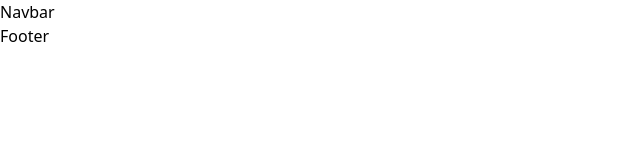
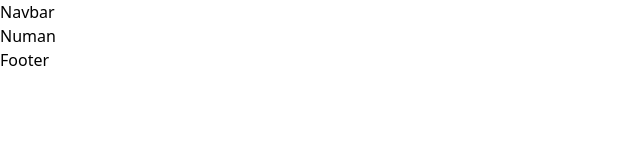
Before and after one commit to Ahmed00002/EduGrant-clent, a React (Vite) app: page / in a window 1280 px wide. Shown: the top 160 px of the page, without its empty margins (0-640 px from the left). Built offline with nearby package versions, Linux system fonts and the light colour scheme.

Commit message:
context api added: AuthProvider

```diff
--- /dev/null
+++ b/src/contexts/contexts.jsx
@@ -0,0 +1,3 @@
+import { createContext } from "react";
+
+export const AuthContext = createContext();
--- a/src/layouts/HomeLayout.jsx
+++ b/src/layouts/HomeLayout.jsx
@@ -1,9 +1,15 @@
 import { Outlet } from "react-router";
+import Navbar from "../components/Navbar";
+import Footer from "../components/Footer";
 
 const HomeLayout = () => {
   return (
     <div>
-      <Outlet />
+      <Navbar />
+      <main>
+        <Outlet />
+      </main>
+      <Footer />
     </div>
   );
 };
--- a/src/main.jsx
+++ b/src/main.jsx
@@ -5,8 +5,10 @@ import "./index.css";
 
 import AllRoutes from "./routes/AllRoutes.jsx";
 import { Bounce, ToastContainer } from "react-toastify";
+import AuthProvider from "./provider/AuthProvider.jsx";
 
 createRoot(document.getElementById("root")).render(
+  <AuthProvider>
     <BrowserRouter>
       <ToastContainer
         position="top-right"
@@ -23,4 +25,5 @@ createRoot(document.getElementById("root")).render(
       />
       <AllRoutes />
     </BrowserRouter>
+  </AuthProvider>
 );
--- a/src/pages/users/HomePage.jsx
+++ b/src/pages/users/HomePage.jsx
@@ -1,15 +1,11 @@
-import { Outlet } from "react-router";
-import Navbar from "../../components/Navbar";
-import Footer from "../../components/Footer";
+import { useContext } from "react";
+import { AuthContext } from "../../contexts/contexts";
 
 const HomePage = () => {
+  const { name } = useContext(AuthContext);
   return (
     <>
-      <Navbar />
-      <main>
-        <Outlet />
-      </main>
-      <Footer />
+      <h1>{name}</h1>
     </>
   );
 };
--- /dev/null
+++ b/src/provider/AuthProvider.jsx
@@ -0,0 +1,19 @@
+import { AuthContext } from "../contexts/contexts";
+import PropTypes from "prop-types";
+
+const AuthProvider = ({ children }) => {
+  const authProviderData = {
+    name: "Numan",
+  };
+  return (
+    <AuthContext.Provider value={authProviderData}>
+      {children}
+    </AuthContext.Provider>
+  );
+};
+
+export default AuthProvider;
+
+AuthProvider.propTypes = {
+  children: PropTypes.node,
+};
```
Lines whose indentation alone changed are shown as unchanged.
